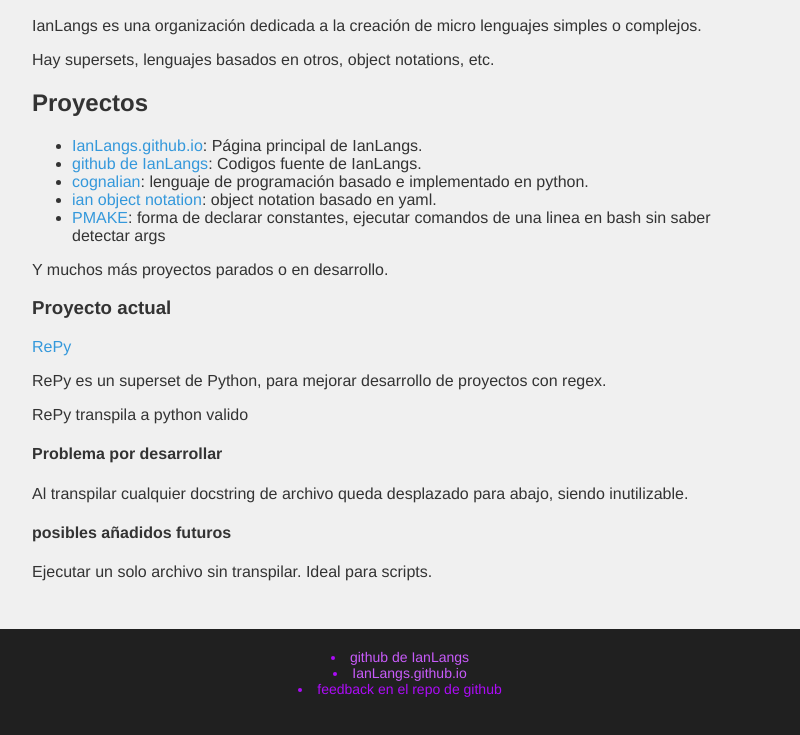
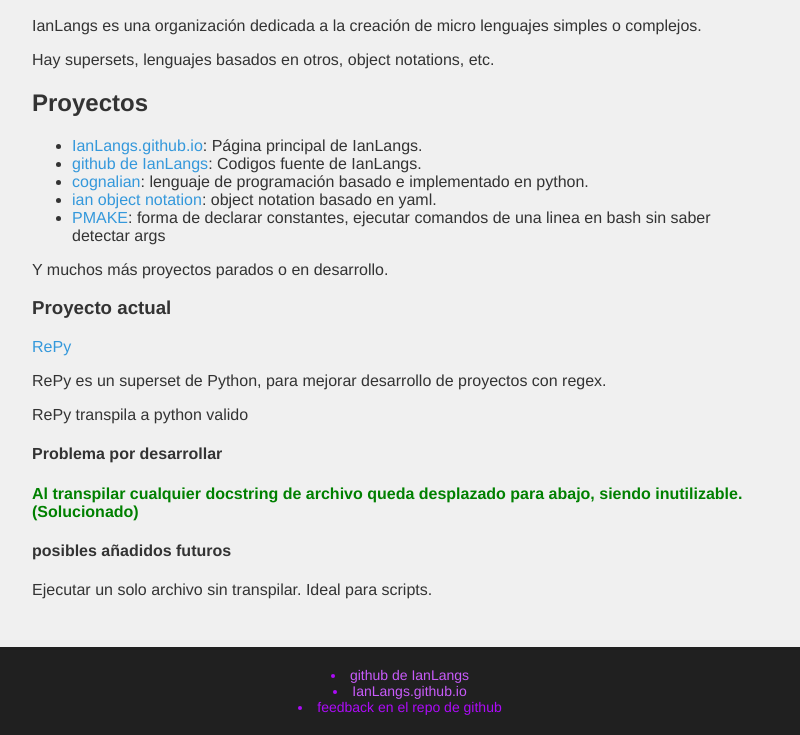
Before and after one commit to IanLangs/IanLangs.github.io, an Electron app: page index.html in a window 800 px wide. Shown: the part 143-878 px from the top of the page. Drawn offline with Linux system fonts and the light colour scheme.

Commit message:
forma de marcar errores solucionados

```diff
--- a/index.html
+++ b/index.html
@@ -29,7 +29,7 @@
     <p>RePy transpila a python valido</p>
 
     <h4>Problema por desarrollar</h4>
-    <p>Al transpilar cualquier docstring de archivo queda desplazado para abajo, siendo inutilizable.</p>
+    <p class="Solucionado">Al transpilar cualquier docstring de archivo queda desplazado para abajo, siendo inutilizable. (Solucionado)</p>
 
     <h4>posibles añadidos futuros</h4>
     <p>Ejecutar un solo archivo sin transpilar. Ideal para scripts.</p>
--- a/style.css
+++ b/style.css
@@ -45,3 +45,8 @@
 footer a:hover {
     color: #d662d6;
 }
+
+.Solucionado {
+    color: green;
+    font-weight: bold;
+}
```
